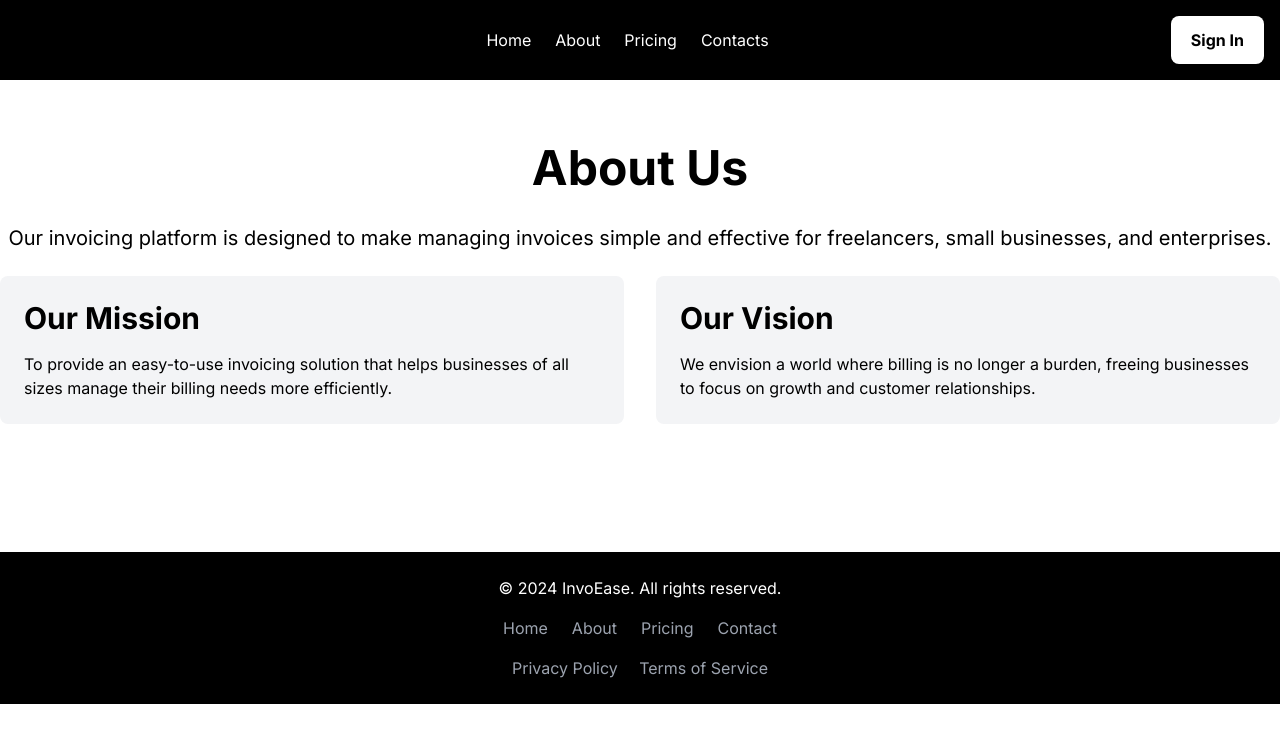
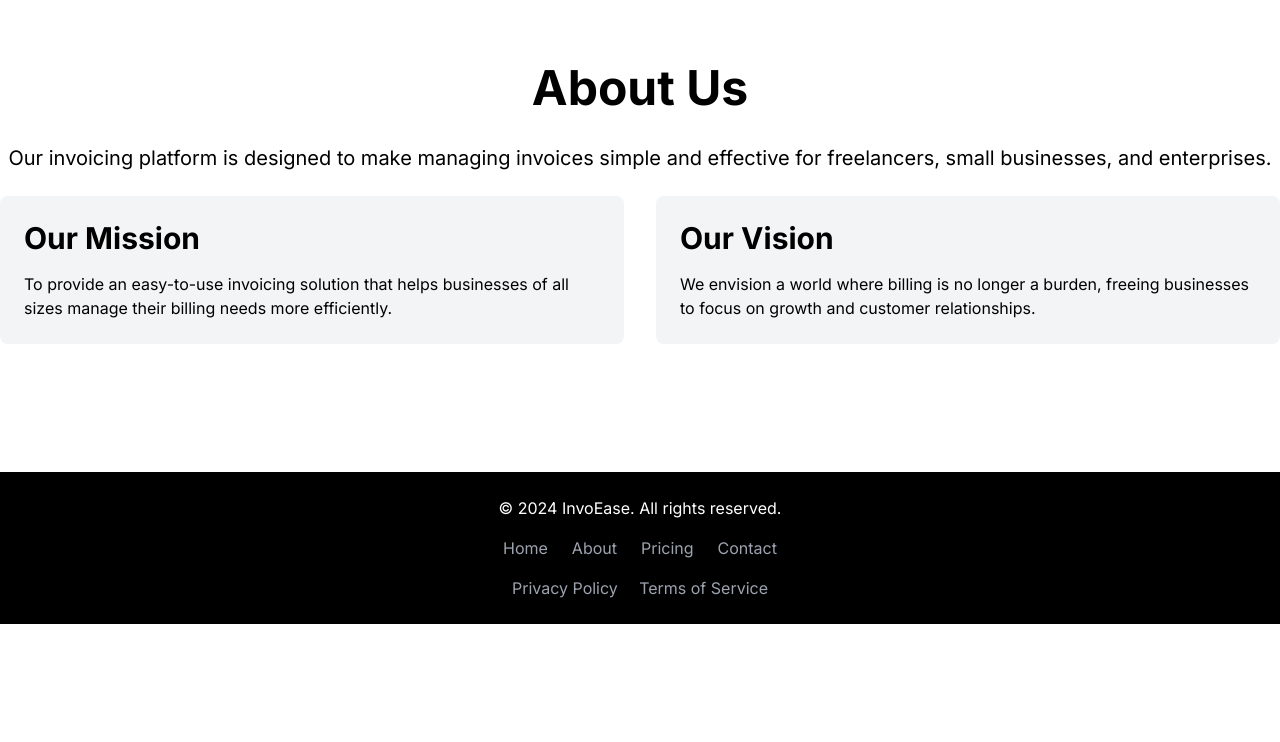
Before and after one commit to Fihliwe/invoease, a Next.js app: page /about in a window 1280 px wide. Shown: the top 742 px of the page. Built offline with nearby package versions, Linux system fonts and the light colour scheme.

Commit message:
fix: Resolve navbar being rendered on dashboard

```diff
--- a/app/layout.tsx
+++ b/app/layout.tsx
@@ -19,7 +19,6 @@ export default function RootLayout({
   return (
     <html lang="en">
       <body className={inter.className}>
-        <Navigation />
         {children}
         <Footer/>
       </body>
--- a/app/page.tsx
+++ b/app/page.tsx
@@ -2,11 +2,13 @@ import { url } from "inspector";
 import About from "./about/page";
 import Contact from "./contact/page";
 import Pricing from "./pricing/page";
+import Navigation from "@/components/HomePageNav/page";
 
 
 export default function Home() {
   return (
     <div>
+      <Navigation/>
       <section id="home"
         className="bg-gray-100 py-16 bg-cover bg center"
         style={{backgroundImage: 'url("/images/shuvam-mitra-xSJ0it-vfO8-unsplash.jpg")'}}>
```
